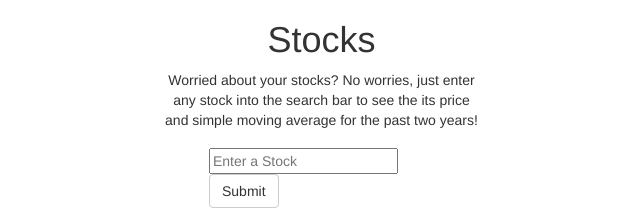
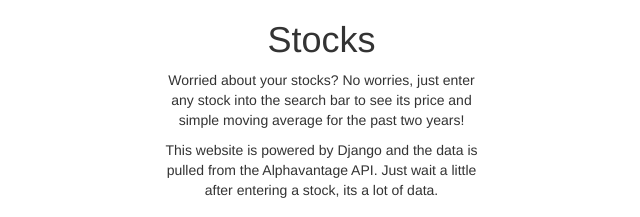
Before and after one commit to jswope2112/djangoStocks, a Django app: page / in a window 1280 px wide. Shown: the top 217 px of the page, without its empty margins (336-976 px from the left). Run offline with Django 3.2, Linux system fonts and the light colour scheme; some libraries are stand-ins or nearby versions.

Commit message:
update template

```diff
--- a/templates/stock_page/main_page.html
+++ b/templates/stock_page/main_page.html
@@ -12,7 +12,8 @@
 <div class='col-md-4 col-md-offset-4' style="padding-left: 50px">
 	<center>
 		<h1> Stocks </h1>
-			<p> Worried about your stocks? No worries, just enter any stock into the search bar to see the its price and simple moving average for the past two years! </p>
+			<p> Worried about your stocks? No worries, just enter any stock into the search bar to see its price and simple moving average for the past two years! </p>
+			<p>This website is powered by Django and the data is pulled from the Alphavantage API. Just wait a little after entering a stock, its a lot of data. </p>
 	</center>
 </div>
 
```
